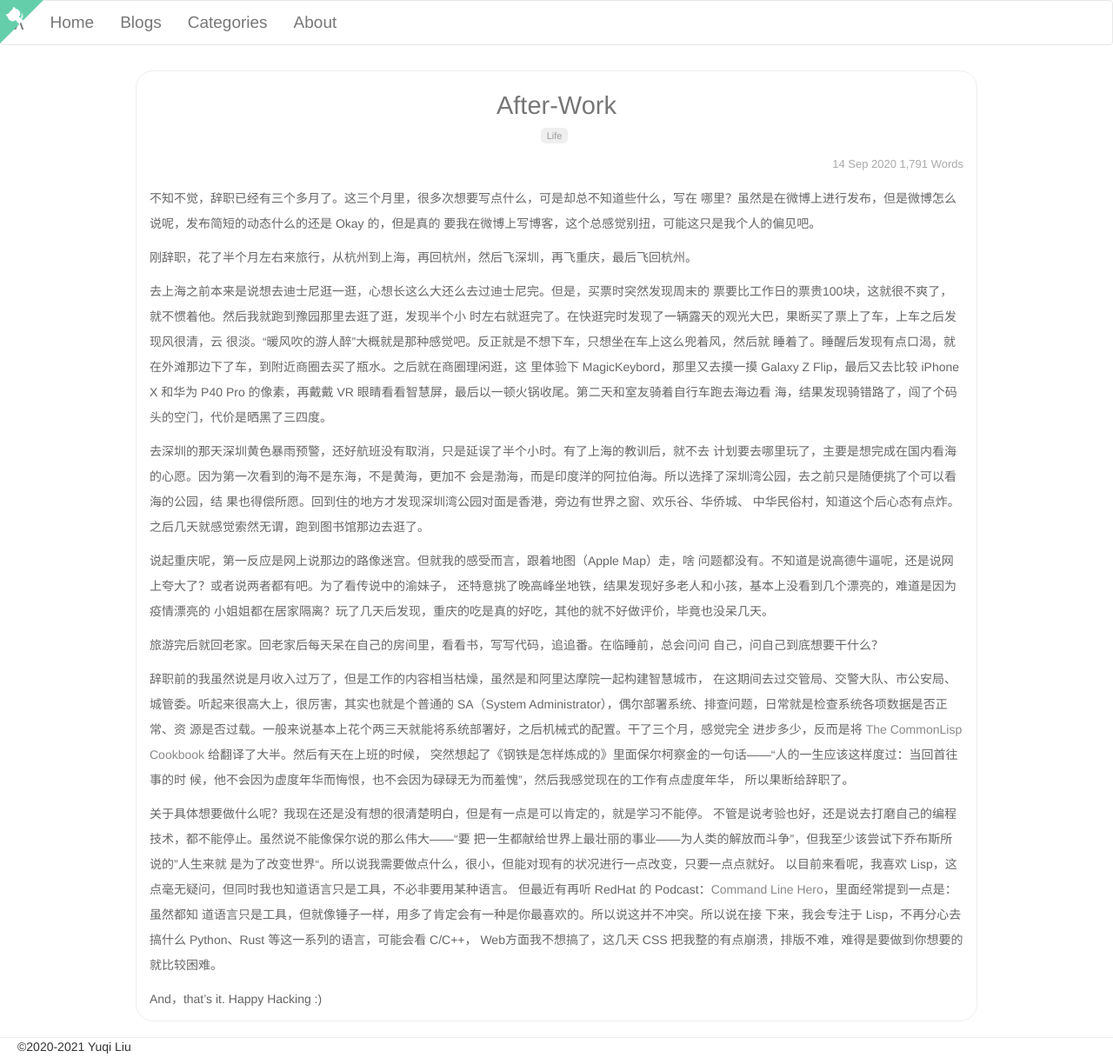
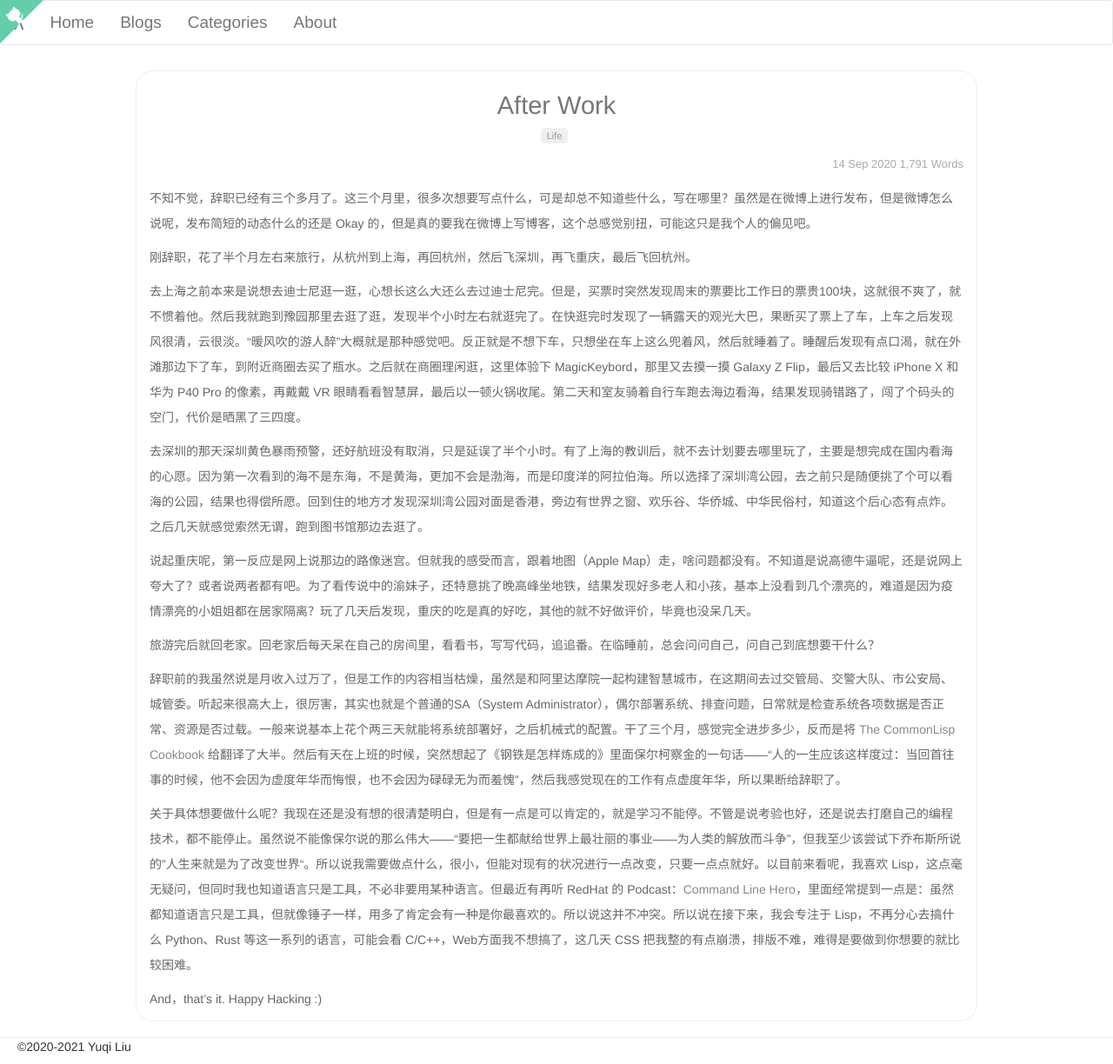
Before and after one commit to oneforalone/notes, a Jekyll site: the page built from _posts/2020-09-14-after-work.md, in a window 1280 px wide. Shown: the whole page at 87% size. Built offline with Jekyll 4.4.1, drawn with Linux system fonts in a browser that asks for light colours.

```diff
--- a/_posts/2020-09-14-after-work.md
+++ b/_posts/2020-09-14-after-work.md
@@ -1,55 +1,23 @@
 ---
-title: After-Work
+title: After Work
 categories: [Life]
 ---
 
-不知不觉，辞职已经有三个多月了。这三个月里，很多次想要写点什么，可是却总不知道些什么，写在
-哪里？虽然是在微博上进行发布，但是微博怎么说呢，发布简短的动态什么的还是 Okay 的，但是真的
-要我在微博上写博客，这个总感觉别扭，可能这只是我个人的偏见吧。
+不知不觉，辞职已经有三个多月了。这三个月里，很多次想要写点什么，可是却总不知道些什么，写在哪里？虽然是在微博上进行发布，但是微博怎么说呢，发布简短的动态什么的还是 Okay 的，但是真的要我在微博上写博客，这个总感觉别扭，可能这只是我个人的偏见吧。
 
 刚辞职，花了半个月左右来旅行，从杭州到上海，再回杭州，然后飞深圳，再飞重庆，最后飞回杭州。
 
-去上海之前本来是说想去迪士尼逛一逛，心想长这么大还么去过迪士尼完。但是，买票时突然发现周末的
-票要比工作日的票贵100块，这就很不爽了，就不惯着他。然后我就跑到豫园那里去逛了逛，发现半个小
-时左右就逛完了。在快逛完时发现了一辆露天的观光大巴，果断买了票上了车，上车之后发现风很清，云
-很淡。“暖风吹的游人醉”大概就是那种感觉吧。反正就是不想下车，只想坐在车上这么兜着风，然后就
-睡着了。睡醒后发现有点口渴，就在外滩那边下了车，到附近商圈去买了瓶水。之后就在商圈理闲逛，这
-里体验下 MagicKeybord，那里又去摸一摸 Galaxy Z Flip，最后又去比较 iPhone X 和华为 P40
-Pro 的像素，再戴戴 VR 眼睛看看智慧屏，最后以一顿火锅收尾。第二天和室友骑着自行车跑去海边看
-海，结果发现骑错路了，闯了个码头的空门，代价是晒黑了三四度。
+去上海之前本来是说想去迪士尼逛一逛，心想长这么大还么去过迪士尼完。但是，买票时突然发现周末的票要比工作日的票贵100块，这就很不爽了，就不惯着他。然后我就跑到豫园那里去逛了逛，发现半个小时左右就逛完了。在快逛完时发现了一辆露天的观光大巴，果断买了票上了车，上车之后发现风很清，云很淡。“暖风吹的游人醉”大概就是那种感觉吧。反正就是不想下车，只想坐在车上这么兜着风，然后就睡着了。睡醒后发现有点口渴，就在外滩那边下了车，到附近商圈去买了瓶水。之后就在商圈理闲逛，这里体验下 MagicKeybord，那里又去摸一摸 Galaxy Z Flip，最后又去比较 iPhone X 和华为 P40 Pro 的像素，再戴戴 VR 眼睛看看智慧屏，最后以一顿火锅收尾。第二天和室友骑着自行车跑去海边看海，结果发现骑错路了，闯了个码头的空门，代价是晒黑了三四度。
 
-去深圳的那天深圳黄色暴雨预警，还好航班没有取消，只是延误了半个小时。有了上海的教训后，就不去
-计划要去哪里玩了，主要是想完成在国内看海的心愿。因为第一次看到的海不是东海，不是黄海，更加不
-会是渤海，而是印度洋的阿拉伯海。所以选择了深圳湾公园，去之前只是随便挑了个可以看海的公园，结
-果也得偿所愿。回到住的地方才发现深圳湾公园对面是香港，旁边有世界之窗、欢乐谷、华侨城、
-中华民俗村，知道这个后心态有点炸。之后几天就感觉索然无谓，跑到图书馆那边去逛了。
+去深圳的那天深圳黄色暴雨预警，还好航班没有取消，只是延误了半个小时。有了上海的教训后，就不去计划要去哪里玩了，主要是想完成在国内看海的心愿。因为第一次看到的海不是东海，不是黄海，更加不会是渤海，而是印度洋的阿拉伯海。所以选择了深圳湾公园，去之前只是随便挑了个可以看海的公园，结果也得偿所愿。回到住的地方才发现深圳湾公园对面是香港，旁边有世界之窗、欢乐谷、华侨城、中华民俗村，知道这个后心态有点炸。之后几天就感觉索然无谓，跑到图书馆那边去逛了。
 
-说起重庆呢，第一反应是网上说那边的路像迷宫。但就我的感受而言，跟着地图（Apple Map）走，啥
-问题都没有。不知道是说高德牛逼呢，还是说网上夸大了？或者说两者都有吧。为了看传说中的渝妹子，
-还特意挑了晚高峰坐地铁，结果发现好多老人和小孩，基本上没看到几个漂亮的，难道是因为疫情漂亮的
-小姐姐都在居家隔离？玩了几天后发现，重庆的吃是真的好吃，其他的就不好做评价，毕竟也没呆几天。
+说起重庆呢，第一反应是网上说那边的路像迷宫。但就我的感受而言，跟着地图（Apple Map）走，啥问题都没有。不知道是说高德牛逼呢，还是说网上夸大了？或者说两者都有吧。为了看传说中的渝妹子，还特意挑了晚高峰坐地铁，结果发现好多老人和小孩，基本上没看到几个漂亮的，难道是因为疫情漂亮的小姐姐都在居家隔离？玩了几天后发现，重庆的吃是真的好吃，其他的就不好做评价，毕竟也没呆几天。
 
-旅游完后就回老家。回老家后每天呆在自己的房间里，看看书，写写代码，追追番。在临睡前，总会问问
-自己，问自己到底想要干什么？
+旅游完后就回老家。回老家后每天呆在自己的房间里，看看书，写写代码，追追番。在临睡前，总会问问自己，问自己到底想要干什么？
 
-辞职前的我虽然说是月收入过万了，但是工作的内容相当枯燥，虽然是和阿里达摩院一起构建智慧城市，
-在这期间去过交管局、交警大队、市公安局、城管委。听起来很高大上，很厉害，其实也就是个普通的
-SA（System Administrator），偶尔部署系统、排查问题，日常就是检查系统各项数据是否正常、资
-源是否过载。一般来说基本上花个两三天就能将系统部署好，之后机械式的配置。干了三个月，感觉完全
-进步多少，反而是将 [The CommonLisp Cookbook][1] 给翻译了大半。然后有天在上班的时候，
-突然想起了《钢铁是怎样炼成的》里面保尔柯察金的一句话——“人的一生应该这样度过：当回首往事的时
-候，他不会因为虚度年华而悔恨，也不会因为碌碌无为而羞愧”，然后我感觉现在的工作有点虚度年华，
-所以果断给辞职了。
+辞职前的我虽然说是月收入过万了，但是工作的内容相当枯燥，虽然是和阿里达摩院一起构建智慧城市，在这期间去过交管局、交警大队、市公安局、城管委。听起来很高大上，很厉害，其实也就是个普通的SA（System Administrator），偶尔部署系统、排查问题，日常就是检查系统各项数据是否正常、资源是否过载。一般来说基本上花个两三天就能将系统部署好，之后机械式的配置。干了三个月，感觉完全进步多少，反而是将 [The CommonLisp Cookbook][1] 给翻译了大半。然后有天在上班的时候，突然想起了《钢铁是怎样炼成的》里面保尔柯察金的一句话——“人的一生应该这样度过：当回首往事的时候，他不会因为虚度年华而悔恨，也不会因为碌碌无为而羞愧”，然后我感觉现在的工作有点虚度年华，所以果断给辞职了。
 
-关于具体想要做什么呢？我现在还是没有想的很清楚明白，但是有一点是可以肯定的，就是学习不能停。
-不管是说考验也好，还是说去打磨自己的编程技术，都不能停止。虽然说不能像保尔说的那么伟大——“要
-把一生都献给世界上最壮丽的事业——为人类的解放而斗争”，但我至少该尝试下乔布斯所说的”人生来就
-是为了改变世界“。所以说我需要做点什么，很小，但能对现有的状况进行一点改变，只要一点点就好。
-以目前来看呢，我喜欢 Lisp，这点毫无疑问，但同时我也知道语言只是工具，不必非要用某种语言。
-但最近有再听 RedHat 的 Podcast：[Command Line Hero][2]，里面经常提到一点是：虽然都知
-道语言只是工具，但就像锤子一样，用多了肯定会有一种是你最喜欢的。所以说这并不冲突。所以说在接
-下来，我会专注于 Lisp，不再分心去搞什么 Python、Rust 等这一系列的语言，可能会看 C/C++，
-Web方面我不想搞了，这几天 CSS 把我整的有点崩溃，排版不难，难得是要做到你想要的就比较困难。
+关于具体想要做什么呢？我现在还是没有想的很清楚明白，但是有一点是可以肯定的，就是学习不能停。不管是说考验也好，还是说去打磨自己的编程技术，都不能停止。虽然说不能像保尔说的那么伟大——“要把一生都献给世界上最壮丽的事业——为人类的解放而斗争”，但我至少该尝试下乔布斯所说的”人生来就是为了改变世界“。所以说我需要做点什么，很小，但能对现有的状况进行一点改变，只要一点点就好。以目前来看呢，我喜欢 Lisp，这点毫无疑问，但同时我也知道语言只是工具，不必非要用某种语言。但最近有再听 RedHat 的 Podcast：[Command Line Hero][2]，里面经常提到一点是：虽然都知道语言只是工具，但就像锤子一样，用多了肯定会有一种是你最喜欢的。所以说这并不冲突。所以说在接下来，我会专注于 Lisp，不再分心去搞什么 Python、Rust 等这一系列的语言，可能会看 C/C++，Web方面我不想搞了，这几天 CSS 把我整的有点崩溃，排版不难，难得是要做到你想要的就比较困难。
 
 And，that's it. Happy Hacking :)
 
```
Also changed, not shown: _posts/2020-07-02-freebsd-install-x11.md (+1 -2 lines), _posts/2020-09-30-try-on-lispworks-personal.md (+1 -0 lines), _posts/2021-01-09-linux-staffs-01.md (+2 -0 lines), _posts/2021-01-10-linux-staffs-02.md (+2 -0 lines), _posts/2021-02-11-summary-of-2020.md (added, +68 -0 lines), _posts/2020-06-30-vb-docker-conflicts.md (line endings or trailing spaces).
